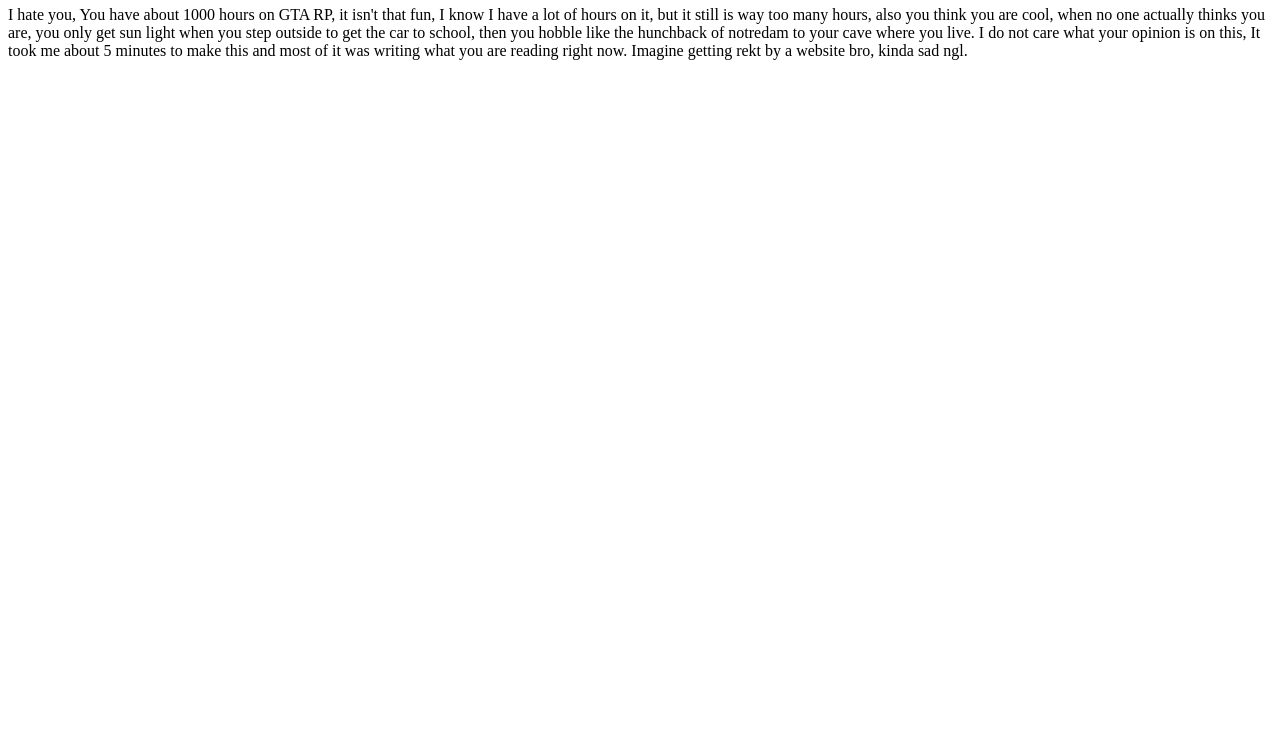
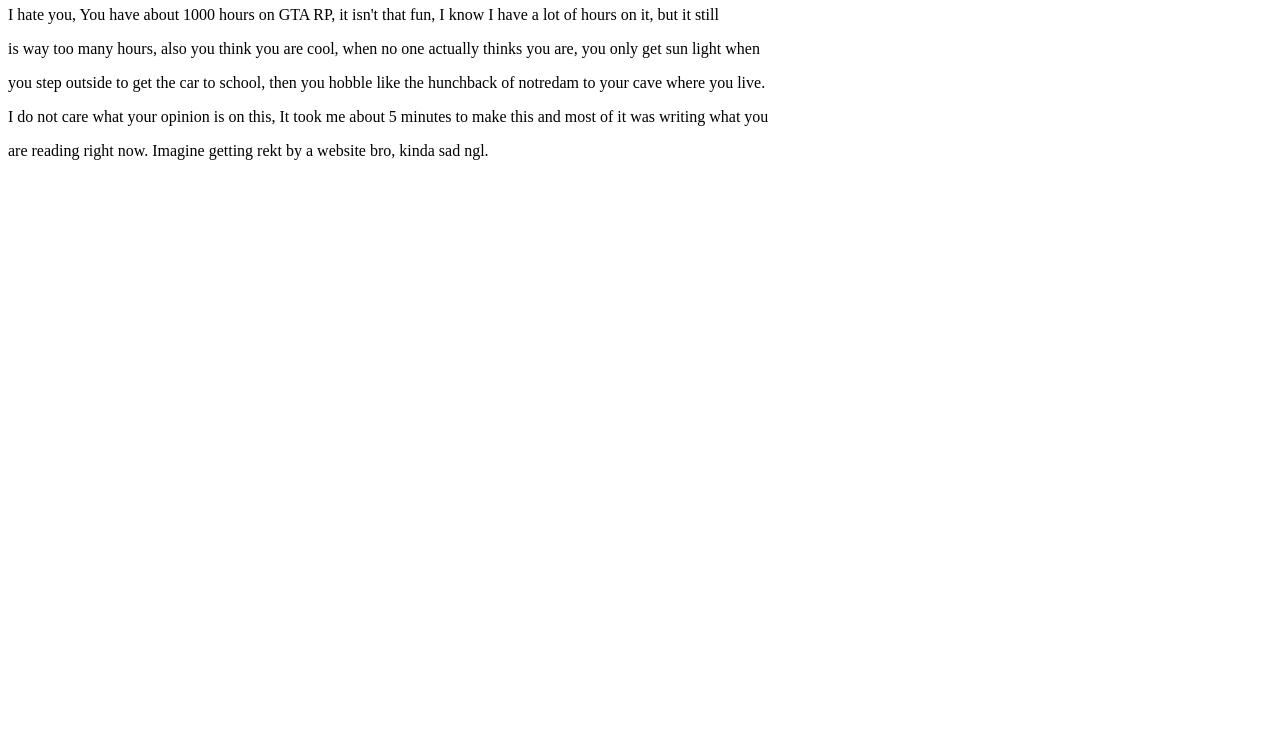
Before and after one commit to thesmilingfave/i-hate-tyler-greg, a plain HTML site: page index.html in a window 1280 px wide. Shown: the part 60-800 px from the top of the page. Drawn offline with Linux system fonts and the light colour scheme.

Commit message:
Update index.html

```diff
--- a/index.html
+++ b/index.html
@@ -7,10 +7,10 @@
 </head>
 <body>
     <h1>Dear Tyler Greg</h1>
-    <p>I hate you, You have about 1000 hours on GTA RP, it isn't that fun, I know I have a lot of hours on it, but it still
-        is way too many hours, also you think you are cool, when no one actually thinks you are, you only get sun light when
-        you step outside to get the car to school, then you hobble like the hunchback of notredam to your cave where you live.
-        I do not care what your opinion is on this, It took me about 5 minutes to make this and most of it was writing what you
-        are reading right now. Imagine getting rekt by a website bro, kinda sad ngl.</p>
+    <p> I hate you, You have about 1000 hours on GTA RP, it isn't that fun, I know I have a lot of hours on it, but it still </p>
+       <p> is way too many hours, also you think you are cool, when no one actually thinks you are, you only get sun light when </p>
+        <p> you step outside to get the car to school, then you hobble like the hunchback of notredam to your cave where you live. </p>
+        <p> I do not care what your opinion is on this, It took me about 5 minutes to make this and most of it was writing what you </p>
+        <p> are reading right now. Imagine getting rekt by a website bro, kinda sad ngl.</p>
 </body>
 </html>
```
